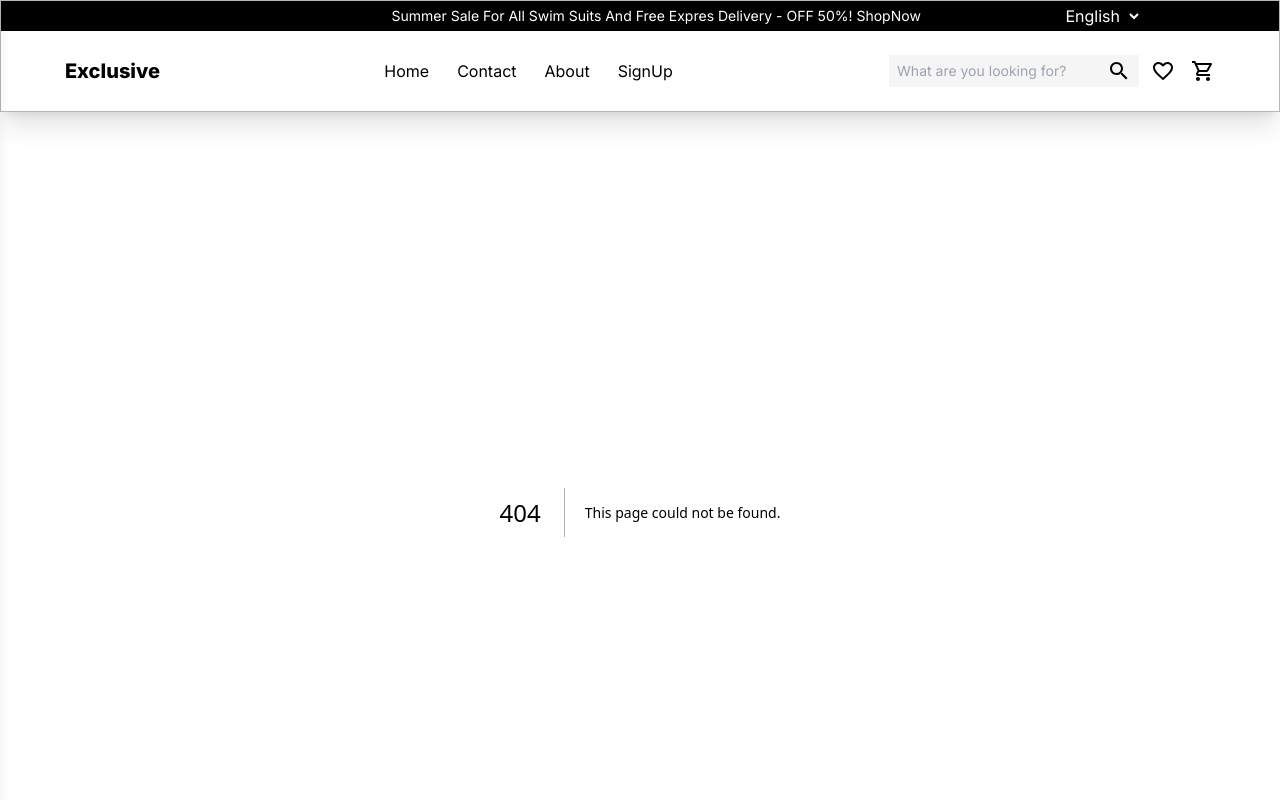
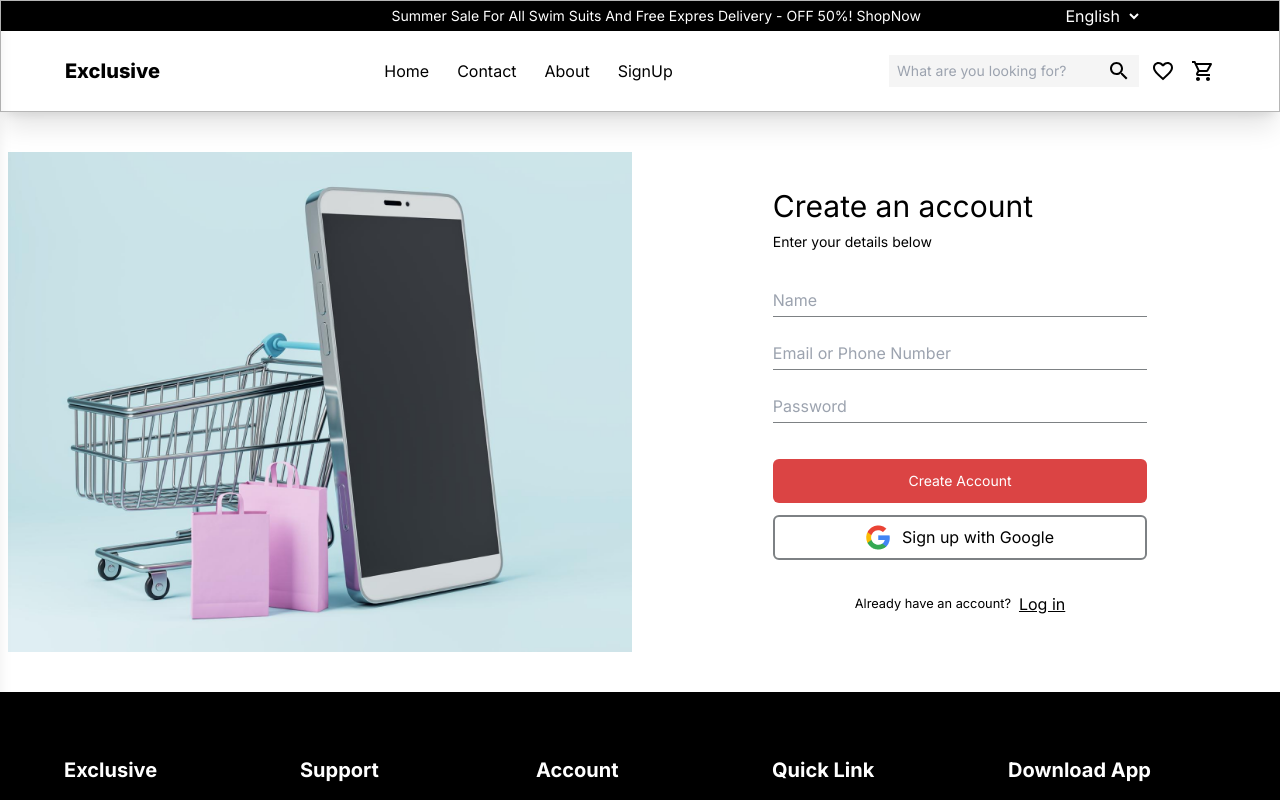
Before and after one commit to EasyCode01/e-shop, a Next.js app: page /signup in a window 1280 px wide. Before the commit this address had no page. Shown: the top 800 px of the page. Built offline with nearby package versions, Linux system fonts and the light colour scheme.

Commit message:
Completed sign in and contact page

```diff
--- a/app/constant/data.jsx
+++ b/app/constant/data.jsx
@@ -1,7 +1,7 @@
 export const navLinks = [
   {
     label: "Home",
-    link: "/home",
+    link: "/",
   },
   {
     label: "Contact",
--- /dev/null
+++ b/app/contact/layout.jsx
@@ -0,0 +1,20 @@
+import Link from "next/link";
+import React from "react";
+
+export default function layout({ children }) {
+  return (
+    <div className="container padding-y">
+      <nav className="flex gap-2">
+        <Link className="text-sm" href="/">
+          Home
+        </Link>
+        <small>/</small>
+        <Link className="text-sm" href="/contact">
+          Contact
+        </Link>
+      </nav>
+
+      {children}
+    </div>
+  );
+}
--- /dev/null
+++ b/app/contact/page.jsx
@@ -0,0 +1,69 @@
+import PhoneOutlinedIcon from "@mui/icons-material/PhoneOutlined";
+import EmailOutlinedIcon from "@mui/icons-material/EmailOutlined";
+
+export default function ContactPage() {
+  return (
+    <div className="mt-16">
+      <div className="w-full flex flex-col-reverse lg:flex-row gap-8">
+        <div className="shadow-lg rounded-md px-5 py-7 flex flex-col gap-4">
+          <div className="pb-6 border-b-[1px] border-deep-gray border-solid">
+            <div className="flex items-center gap-2">
+              <div className="w-[40px] h-[40px] rounded-full flex justify-center items-center bg-red">
+                <PhoneOutlinedIcon className="text-white" />
+              </div>
+              <p>Call To us</p>
+            </div>
+
+            <p className="my-4 text-sm">We are available 24/7, 7 days a week</p>
+
+            <p className="text-sm">Phone: +123455657</p>
+          </div>
+
+          <div className="pb-2 ">
+            <div className="flex items-center gap-2">
+              <div className="w-[40px] h-[40px] rounded-full flex justify-center items-center bg-red">
+                <EmailOutlinedIcon className="text-white" />
+              </div>
+              <p>Write To Us</p>
+            </div>
+
+            <p className="mt-4 text-sm">
+              fill out our form and we contact you within 24 hours
+            </p>
+
+            <p className="my-4 text-sm">Emails: customer@exclusive.com</p>
+
+            <p className="text-sm">Emails: support@exclusive.com</p>
+          </div>
+        </div>
+
+        <div className="flex-1 shadow-lg rounded-md px-5 py-7 flex flex-col gap-8">
+          <div className="flex flex-col xl:flex-row gap-5 w-full">
+            <input
+              className="text-sm flex-1 bg-gray p-3 rounded-md focus:outline-none"
+              type="text"
+              placeholder="Your Name"
+            />
+            <input
+              className="text-sm flex-1 bg-gray p-3 rounded-md focus:outline-none"
+              type="email"
+              placeholder="Your Email"
+            />
+            <input
+              className="text-sm flex-1 bg-gray p-3 rounded-md focus:outline-none"
+              type="tel"
+              placeholder="Your Phone"
+            />
+          </div>
+          <div>
+            <textarea
+              className="text-sm bg-gray p-3 rounded-md focus:outline-none w-full h-44"
+              placeholder="Your Message"
+            ></textarea>
+          </div>
+          <button className="btn-primary self-end">Send Message</button>
+        </div>
+      </div>
+    </div>
+  );
+}
--- a/app/layout.jsx
+++ b/app/layout.jsx
@@ -1,11 +1,11 @@
 import "./globals.css";
 import { Inter } from "next/font/google";
-
 
 // components
 import { ContextProvider } from "./context/AppContext";
 import Navbar from "./components/Navbar";
-
+import Footer from "./components/footer/Footer";
+import BottomNavbar from "./components/BottomNavbar";
 
 const inter = Inter({ subsets: ["latin"] });
 
@@ -22,6 +22,8 @@ export default function RootLayout({ children }) {
           <Navbar />
           {children}
         </ContextProvider>
+        <BottomNavbar />
+        <Footer />
       </body>
     </html>
   );
--- a/app/page.jsx
+++ b/app/page.jsx
@@ -1,8 +1,6 @@
 import Hero from "./sections/home/Hero";
 import FlashSales from "./sections/home/FlashSales";
 import BestSelling from "./sections/home/BestSelling";
-import BottomNavbar from "./components/BottomNavbar";
-import Footer from "./components/footer/Footer";
 import ExploreProducts from "./sections/home/ExploreProducts";
 import FastDelivery from "./sections/home/FastDelivery";
 import MiniBanner from "./sections/home/MiniBanner";
@@ -15,15 +13,12 @@ export default function Home() {
         <Hero />
         <FlashSales />
         <BestSelling />
-        <BottomNavbar />
       </div>
 
-     <MiniBanner />
+      <MiniBanner />
       <ExploreProducts />
       <NewArrival />
       <FastDelivery />
-      <Footer />
-
     </main>
   );
 }
--- a/app/sections/home/ExploreProducts.jsx
+++ b/app/sections/home/ExploreProducts.jsx
@@ -1,4 +1,5 @@
-import React from "react";
+"use client";
+import React, { useEffect, useState } from "react";
 import SectionTitle from "../../components/SectionTitle";
 import ArrowBackIcon from "@mui/icons-material/ArrowBack";
 import ArrowForwardIcon from "@mui/icons-material/ArrowForward";
@@ -6,6 +7,22 @@ import ProductCard from "../../components/ProductCard";
 import { productsData } from "../../constant/data";
 
 export default function ExploreProducts() {
+  const [products, setProducts] = useState(productsData);
+
+  // Function to shuffle the array
+  const shuffleArray = (array) => {
+    for (let i = array.length - 1; i > 0; i--) {
+      const j = Math.floor(Math.random() * (i + 1));
+      [array[i], array[j]] = [array[j], array[i]];
+    }
+  };
+
+  useEffect(() => {
+    const shuffledProducts = [...productsData];
+    shuffleArray(shuffledProducts);
+    setProducts(shuffledProducts);
+  }, [productsData]);
+
   return (
     <section className="padding-y">
       <div className="container">
@@ -23,8 +40,10 @@ export default function ExploreProducts() {
 
         <div className="my-10">
           <div className="w-full grid grid-cols-2 lg:grid-cols-4 gap-x-7 gap-y-10">
-            {productsData?.length &&
-              productsData.map((product) => (
+            {products?.length &&
+              products
+                .slice(0, 8)
+                .map((product) => (
                   <ProductCard
                     key={product.id}
                     product={product}
--- /dev/null
+++ b/app/signup/page.jsx
@@ -0,0 +1,80 @@
+import Image from "next/image";
+import Link from "next/link";
+import photo from "../../public/images/signup-login.png";
+
+export default function SignUpPage() {
+  return (
+    <section className="mt-20 lg:mt-0 py-8">
+      <div className="flex flex-col gap-4 md:flex-row items-center p-2">
+        <div className="flex-1 h-[500px] w-full relative">
+          <Image
+            className="object-cover"
+            src={photo}
+            alt="Signup Logo"
+            quality={100}
+            priority
+            style={{
+              width: "100%",
+              height: "100%",
+            }}
+          />
+        </div>
+
+        <div className="flex flex-col w-full gap-3 justify-center items-center flex-1">
+          <div className="flex flex-col gap-8 w-4/5 md:w-3/5">
+            <div>
+              <h2 className="text-xl lg:text-3xl mb-2">Create an account</h2>
+              <p className="text-sm">Enter your details below</p>
+            </div>
+
+            <form className="flex w-full flex-col gap-5">
+              <input
+                className="border-b-[1px] border-deep-gray border-solid py-1 focus:outline-none"
+                type="text"
+                placeholder="Name"
+              />
+
+              <input
+                className="border-b-[1px] border-deep-gray border-solid py-1 focus:outline-none"
+                type="text"
+                placeholder="Email or Phone Number"
+              />
+
+              <input
+                className="border-b-[1px] border-deep-gray border-solid py-1 focus:outline-none"
+                type="password"
+                placeholder="Password"
+              />
+
+              <div className="mt-4 flex flex-col gap-3">
+                <button className="btn-primary w-full">Create Account</button>
+
+                <Link
+                  className="flex justify-center gap-3 bg-transparent py-2 px-4 border-2 border-deep-gray border-solid rounded-md"
+                  href="/"
+                >
+                  <Image
+                    src="/images/icon-google.png"
+                    alt="Google icon"
+                    width="35"
+                    height="35"
+                    quality={100}
+                  />
+                  <p className="">Sign up with Google</p>
+                </Link>
+              </div>
+            </form>
+
+            <p className="flex justify-center items-center gap-2 flex-wrap">
+              <small>Already have an account? </small>
+              <Link className="underline" href="/login">
+                {" "}
+                Log in{" "}
+              </Link>
+            </p>
+          </div>
+        </div>
+      </div>
+    </section>
+  );
+}
```
Also changed, not shown: public/images/icon-google.png (added), public/images/signup-login.png (renamed from public/images/dl.beatsnoop 1.png). Lines whose indentation alone changed are shown as unchanged.
